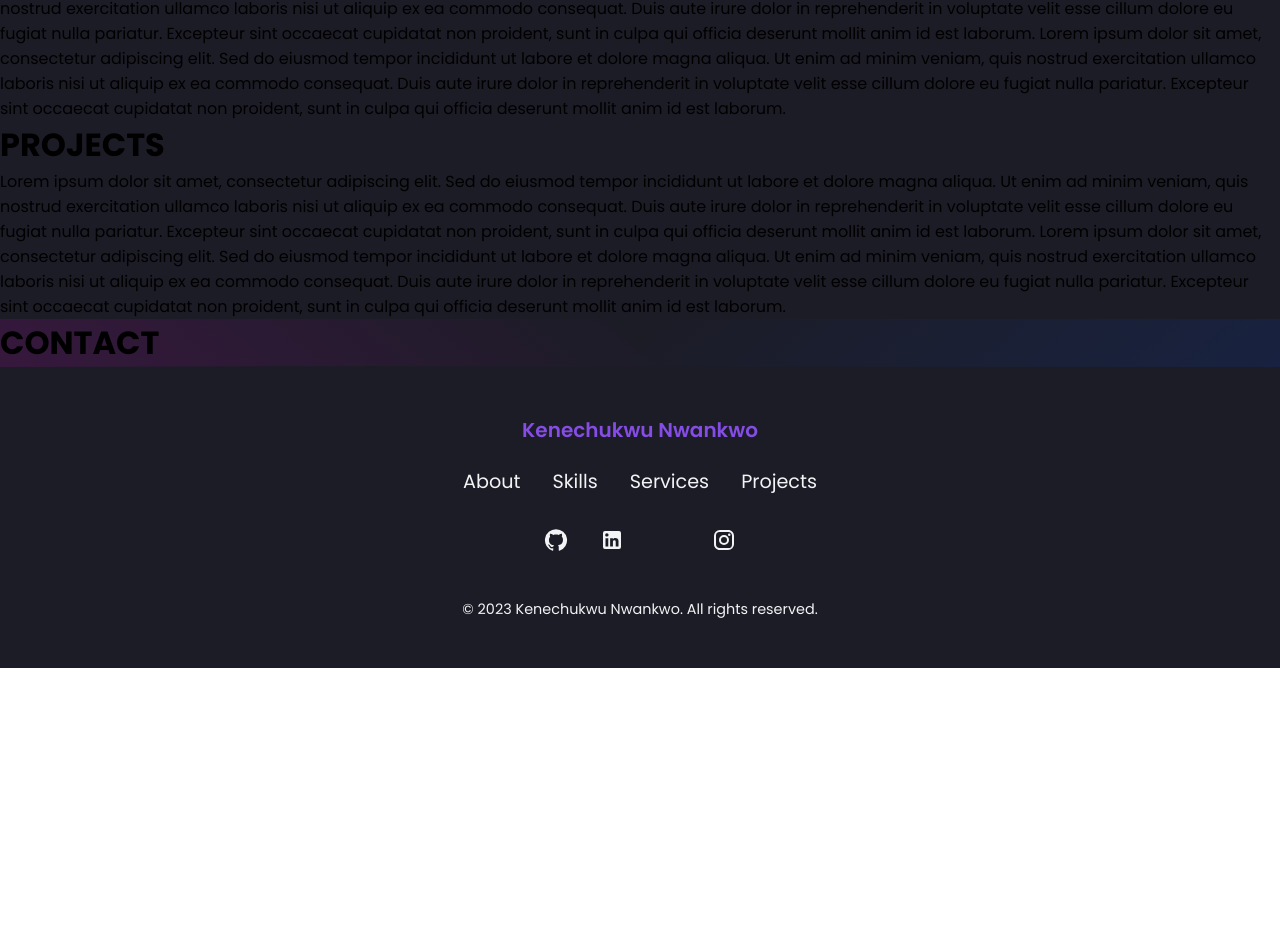
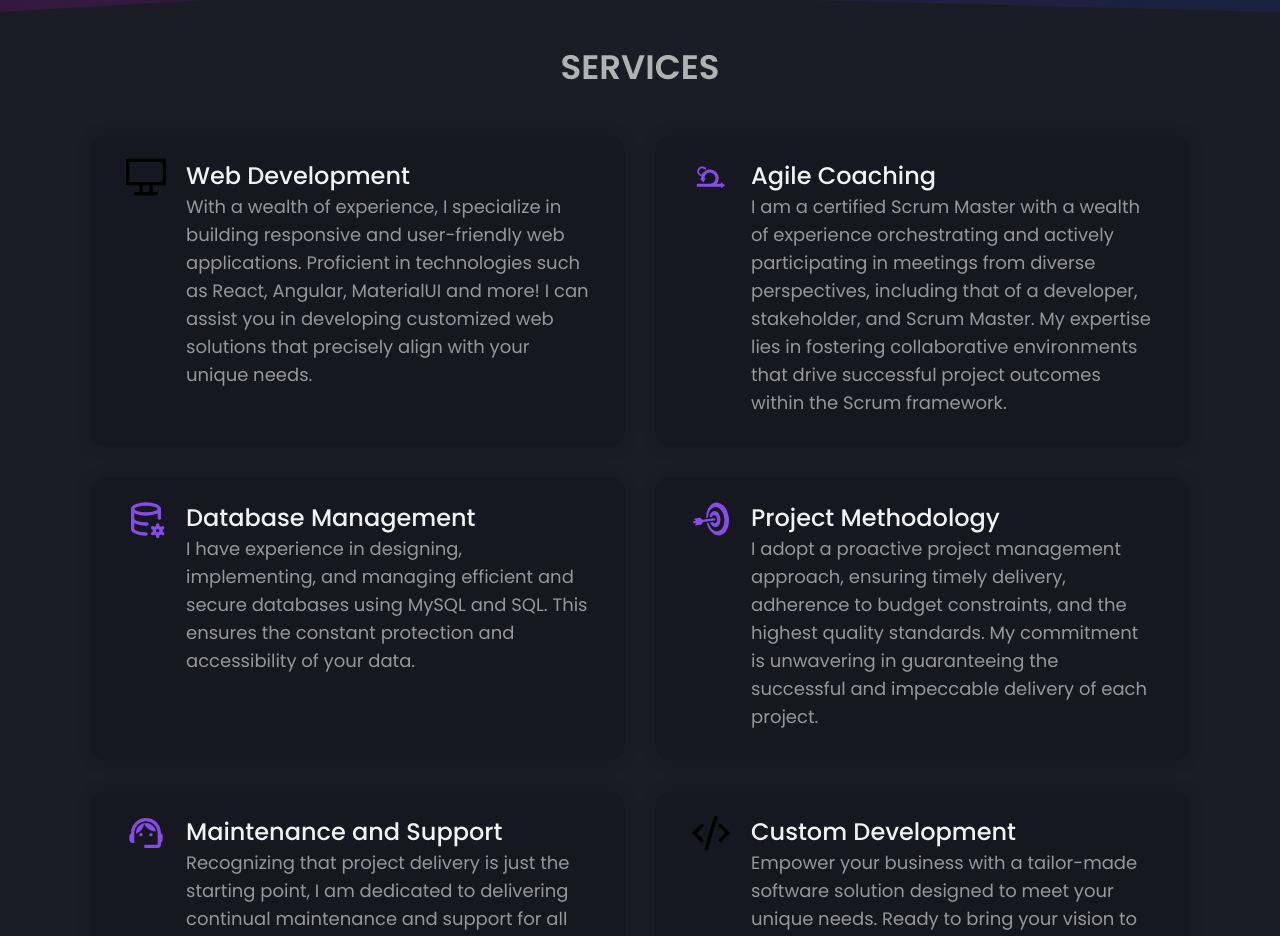
Before and after one commit to kin018/kin018dev, a React (Create React App) app in the folder portfolio/: page / in a window 1280 px wide. Shown: the part 1813-2749 px from the top of the page. Before the commit the page ends 2481 px from the top, so only its background shows below. Built offline with nearby package versions, Linux system fonts and the light colour scheme; some icons are missing.

Commit message:
V1 of Services sction is now complete

```diff
--- a/portfolio/src/components/Services.jsx
+++ b/portfolio/src/components/Services.jsx
@@ -1,25 +1,134 @@
 import React from 'react';
+import { TbDatabaseCog } from 'react-icons/tb';
+import { DiScrum } from 'react-icons/di';
+import { GiBullseye } from 'react-icons/gi';
+import { GrMonitor, GrCode } from 'react-icons/gr';
+import { MdSupportAgent } from 'react-icons/md';
+import {
+  ServicesMainContainer,
+  ServicesWrapper,
+  ServicesMainTitle,
+  ServicesHubContainer,
+  ServicesImgIcon,
+  ServicesCard,
+  ServicesHubTitle,
+  ServicesMediaContent,
+  ServicesParagraph,
+  ServicesTextContent,
+} from '../styledComponents/StyledComponents';
 
 function Services() {
   return (
-    <div>
-      <h1>SERVICES</h1>
-      <p>
-        Lorem ipsum dolor sit amet, consectetur adipiscing elit. Sed do eiusmod
-        tempor incididunt ut labore et dolore magna aliqua. Ut enim ad minim
-        veniam, quis nostrud exercitation ullamco laboris nisi ut aliquip ex ea
-        commodo consequat. Duis aute irure dolor in reprehenderit in voluptate
-        velit esse cillum dolore eu fugiat nulla pariatur. Excepteur sint
-        occaecat cupidatat non proident, sunt in culpa qui officia deserunt
-        mollit anim id est laborum. Lorem ipsum dolor sit amet, consectetur
-        adipiscing elit. Sed do eiusmod tempor incididunt ut labore et dolore
-        magna aliqua. Ut enim ad minim veniam, quis nostrud exercitation ullamco
-        laboris nisi ut aliquip ex ea commodo consequat. Duis aute irure dolor
-        in reprehenderit in voluptate velit esse cillum dolore eu fugiat nulla
-        pariatur. Excepteur sint occaecat cupidatat non proident, sunt in culpa
-        qui officia deserunt mollit anim id est laborum.
-      </p>
-    </div>
+    <>
+      <ServicesMainContainer id="services">
+        <ServicesWrapper>
+          <ServicesMainTitle>SERVICES</ServicesMainTitle>
+          <ServicesHubContainer>
+            <ServicesCard>
+              <ServicesMediaContent>
+                <ServicesImgIcon>
+                  <GrMonitor />
+                </ServicesImgIcon>
+                <ServicesTextContent>
+                  <ServicesHubTitle>Web Development</ServicesHubTitle>
+                  <ServicesParagraph>
+                    With a wealth of experience, I specialize in building
+                    responsive and user-friendly web applications. Proficient in
+                    technologies such as React, Angular, MaterialUI and more! I
+                    can assist you in developing customized web solutions that
+                    precisely align with your unique needs.
+                  </ServicesParagraph>
+                </ServicesTextContent>
+              </ServicesMediaContent>
+            </ServicesCard>
+            <ServicesCard>
+              <ServicesMediaContent>
+                <ServicesImgIcon>
+                  <DiScrum />
+                </ServicesImgIcon>
+                <ServicesTextContent>
+                  <ServicesHubTitle>Agile Coaching</ServicesHubTitle>
+                  <ServicesParagraph>
+                    I am a certified Scrum Master with a wealth of experience
+                    orchestrating and actively participating in meetings from
+                    diverse perspectives, including that of a developer,
+                    stakeholder, and Scrum Master. My expertise lies in
+                    fostering collaborative environments that drive successful
+                    project outcomes within the Scrum framework.
+                  </ServicesParagraph>
+                </ServicesTextContent>
+              </ServicesMediaContent>
+            </ServicesCard>
+            <ServicesCard>
+              <ServicesMediaContent>
+                <ServicesImgIcon>
+                  <TbDatabaseCog />
+                </ServicesImgIcon>
+                <ServicesTextContent>
+                  <ServicesHubTitle>Database Management</ServicesHubTitle>
+                  <ServicesParagraph>
+                    I have experience in designing, implementing, and managing
+                    efficient and secure databases using MySQL and SQL. This
+                    ensures the constant protection and accessibility of your
+                    data.
+                  </ServicesParagraph>
+                </ServicesTextContent>
+              </ServicesMediaContent>
+            </ServicesCard>
+            <ServicesCard>
+              <ServicesMediaContent>
+                <ServicesImgIcon>
+                  <GiBullseye />
+                </ServicesImgIcon>
+                <ServicesTextContent>
+                  <ServicesHubTitle>Project Methodology</ServicesHubTitle>
+                  <ServicesParagraph>
+                    I adopt a proactive project management approach, ensuring
+                    timely delivery, adherence to budget constraints, and the
+                    highest quality standards. My commitment is unwavering in
+                    guaranteeing the successful and impeccable delivery of each
+                    project.
+                  </ServicesParagraph>
+                </ServicesTextContent>
+              </ServicesMediaContent>
+            </ServicesCard>
+            <ServicesCard>
+              <ServicesMediaContent>
+                <ServicesImgIcon>
+                  <MdSupportAgent />
+                </ServicesImgIcon>
+                <ServicesTextContent>
+                  <ServicesHubTitle>Maintenance and Support</ServicesHubTitle>
+                  <ServicesParagraph>
+                    Recognizing that project delivery is just the starting
+                    point, I am dedicated to delivering continual maintenance
+                    and support for all client projects. My commitment lies in
+                    ensuring the sustained efficiency and success of your
+                    endeavors.
+                  </ServicesParagraph>
+                </ServicesTextContent>
+              </ServicesMediaContent>
+            </ServicesCard>
+            <ServicesCard>
+              <ServicesMediaContent>
+                <ServicesImgIcon>
+                  <GrCode />
+                </ServicesImgIcon>
+                <ServicesTextContent>
+                  <ServicesHubTitle>Custom Development</ServicesHubTitle>
+                  <ServicesParagraph>
+                    Empower your business with a tailor-made software solution
+                    designed to meet your unique needs. Ready to bring your
+                    vision to life? Let's spark up a conversation and turn your
+                    custom software aspirations into reality.
+                  </ServicesParagraph>
+                </ServicesTextContent>
+              </ServicesMediaContent>
+            </ServicesCard>
+          </ServicesHubContainer>
+        </ServicesWrapper>
+      </ServicesMainContainer>
+    </>
   );
 }
 
--- a/portfolio/src/styledComponents/StyledComponents.js
+++ b/portfolio/src/styledComponents/StyledComponents.js
@@ -623,7 +623,7 @@ export const SkillsWrapper = styled.div.attrs({
 export const SkillsMainTitle = styled.div.attrs({
   className: 'SkillsMainTitle',
 })`
-  font-size: 28px;
+  font-size: 34px;
   font-weight: 600;
   color: ${({ theme }) => theme.text_secondary};
   margin-top: 30px;
@@ -638,6 +638,8 @@ export const SkillsHubContainer = styled.div.attrs({
   display: flex;
   flex-wrap: wrap;
   margin-top: 30px;
+  margin-bottom: 80px;
+
   gap: 30px;
   justify-content: center;
 `;
@@ -650,14 +652,13 @@ export const SkillFrontBackOther = styled.div.attrs({
   background-color: ${({ theme }) => theme.card};
   box-shadow: 0 0 12px 4px rgba(0, 0, 0, 0.1);
   border-radius: 16px;
-  padding: 18px 36px;
+  padding: 18px 26px;
+
   @media (max-width: 768px) {
     max-width: 400px;
-    padding: 10px 36px;
   }
   @media (max-width: 500px) {
     max-width: 330px;
-    padding: 10px 36px;
   }
 `;
 
@@ -924,3 +925,123 @@ export const AboutBentoBoxCertImg = styled.img.attrs({
     width: 19%; //horizontal
   }
 `;
+
+//Services
+export const ServicesMainContainer = styled.div.attrs({
+  className: 'ServicesMainContainer',
+})`
+  display: flex;
+  flex-direction: column;
+  justify-content: center;
+  position: relative;
+  z-index: 1;
+  align-items: center;
+`;
+
+export const ServicesWrapper = styled.div.attrs({
+  className: 'ServicesWrapper',
+})`
+  position: relative;
+  display: flex;
+  justify-content: space-between;
+  align-items: center;
+  flex-direction: column;
+  width: 100%;
+  max-width: 1100px;
+  gap: 12px;
+  @media (max-width: 960px) {
+    flex-direction: column;
+  }
+`;
+
+export const ServicesMainTitle = styled.div.attrs({
+  className: 'ServicesMainTitle',
+})`
+  font-size: 34px;
+  font-weight: 600;
+  color: ${({ theme }) => theme.text_secondary};
+  margin-top: 30px;
+  //margin-bottom: 10px;
+  text-align: center;
+`;
+
+export const ServicesHubContainer = styled.div.attrs({
+  className: 'ServicesHubContainer',
+})`
+  width: 100%;
+  display: flex;
+  flex-wrap: wrap;
+  margin-top: 30px;
+  gap: 30px;
+  justify-content: center;
+`;
+
+export const ServicesCard = styled.div.attrs({
+  className: 'ServicesTitleCard',
+})`
+  width: 100%;
+  max-width: 535px;
+  background-color: ${({ theme }) => theme.card};
+  box-shadow: 0 0 12px 4px rgba(0, 0, 0, 0.1);
+  border-radius: 16px;
+  padding: 18px 36px;
+  @media (max-width: 768px) {
+    max-width: 400px;
+    padding: 10px 36px;
+  }
+  @media (max-width: 500px) {
+    max-width: 330px;
+    padding: 10px 36px;
+  }
+`;
+
+export const ServicesHubTitle = styled.h2.attrs({
+  className: 'ServicesHubTitle',
+})`
+  font-size: 24px;
+  font-weight: 500;
+  color: ${({ theme }) => theme.text_primary};
+  margin-top: 5px;
+`;
+
+export const ServicesParagraph = styled.p.attrs({
+  className: 'ServicesParagraph',
+})`
+  font-size: 18px;
+  line-height: 28px;
+  margin-bottom: 12px;
+  color: ${({ theme }) => theme.text_primary + 95};
+
+  @media (max-width: 960px) {
+    font-size: 16px;
+    line-height: 28px;
+  }
+
+  @media (max-width: 640px) {
+    font-size: 14px;
+    line-height: 28px;
+  }
+`;
+
+export const ServicesTextContent = styled.div.attrs({
+  className: 'ServicesTextContent',
+})`
+  padding-left: 20px;
+`;
+
+export const ServicesImgIcon = styled.span.attrs({
+  className: 'ServicesImgIcon',
+})`
+  width: 60px;
+  height: 60px;
+  line-height: 60px;
+  font-size: 40px;
+  text-align: center;
+  color: ${({ theme }) => theme.primary};
+`;
+
+export const ServicesMediaContent = styled.div.attrs({
+  className: 'ServicesMediaContent',
+})`
+  display: flex;
+`;
```
